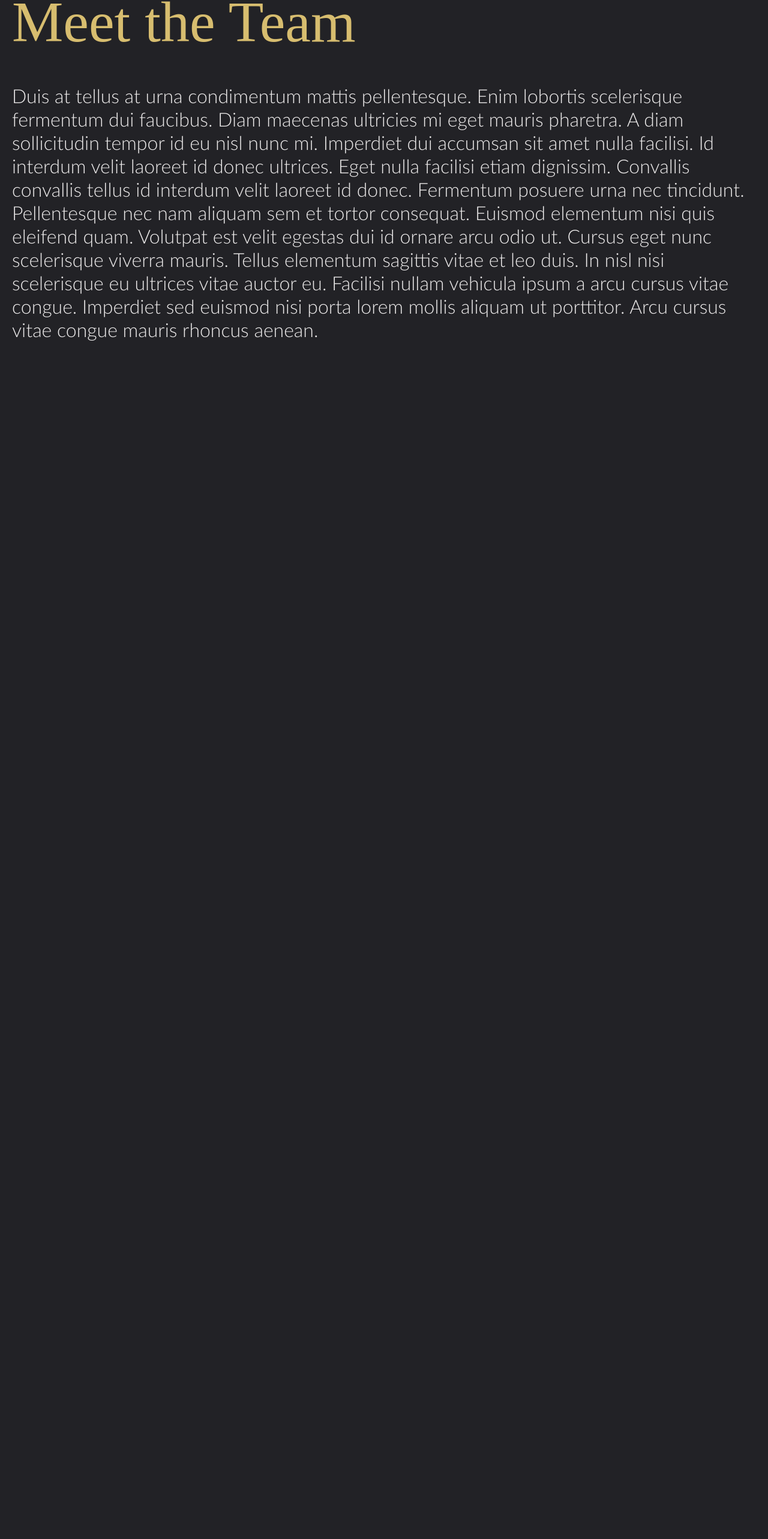
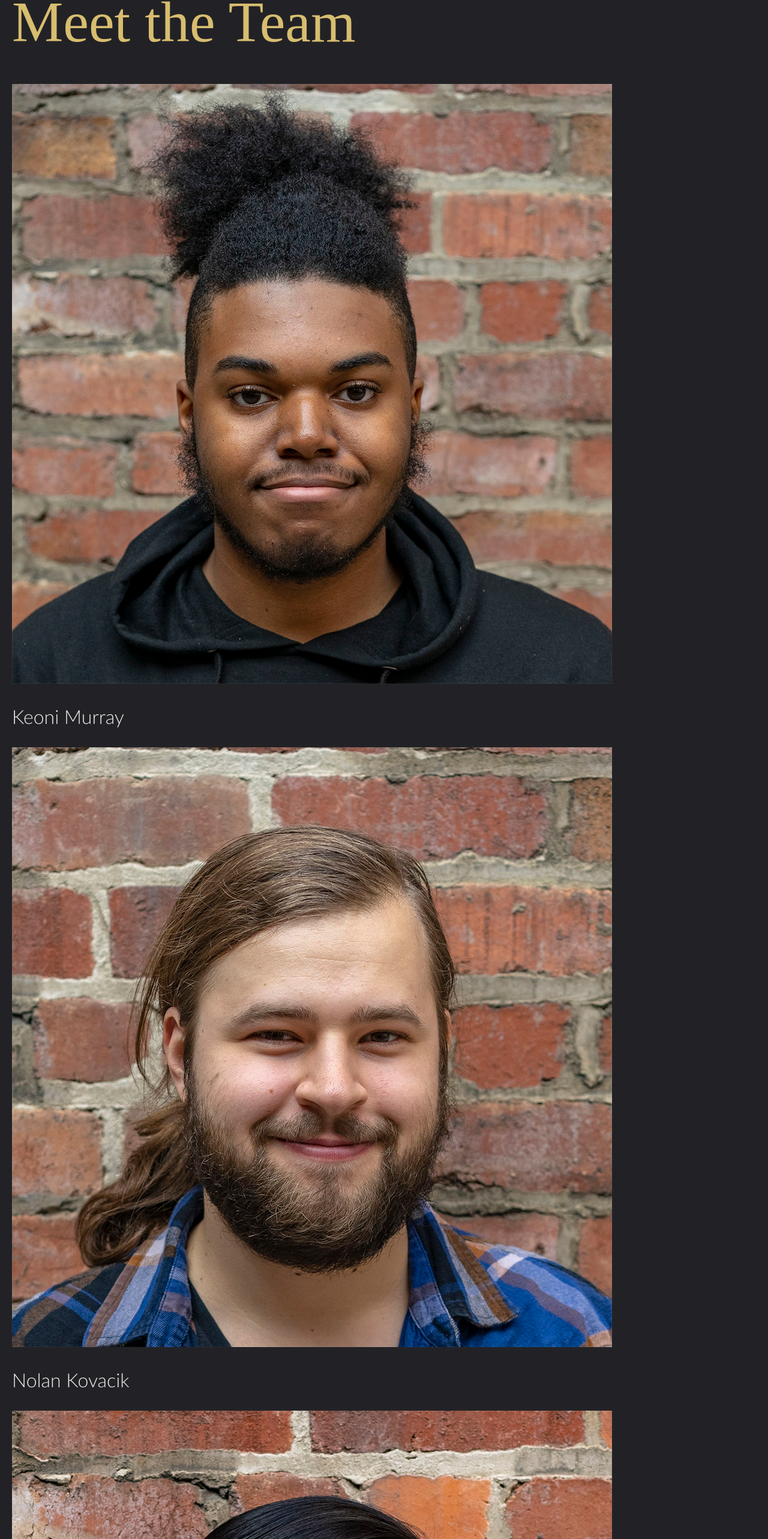
Before and after one commit to Surprez/SPD-1-3_suprez-frontend, a React (Create React App) app: page / in a window 1280 px wide. Shown: the part 2223-4789 px from the top of the page at 60% size. Before the commit the page ends 2824 px from the top, so only its background shows below. Built offline with nearby package versions, Linux system fonts and the light colour scheme; a web font is replaced by a local one.

Commit message:
[ADD] About team section

```diff
--- a/src/jsx/About.jsx
+++ b/src/jsx/About.jsx
@@ -1,18 +1,54 @@
+import React from 'react'
+import Keoni from '../img/Keoni.jpg'
+import Nolan from '../img/Nolan.jpg'
+import Raymond from '../img/Raymond.jpg'
+import KJ from '../img/KJ.jpg'
 
-import React from 'react'
+
 
 const About = (props) => {
 return (
 <div id='content'>
 	<h2>Not presentations, experiences</h2>
-			<p>When giving a presentation, you’re usually given a big stage to move around in. Yet many still stick to a confined corner. Why is that? Well, there’s a big tether in the form of a laptop or other device. Someone has to change slides right? Let Suprez help with that. Just worry about delivering a powerful experience.</p>
+	<p>When giving a presentation, you’re usually given a big stage to move around in. Yet many still stick to a confined
+		corner. Why is that? Well, there’s a big tether in the form of a laptop or other device. Someone has to change slides
+		right? Let Suprez help with that. Just worry about delivering a powerful experience.</p>
 	<h3>Fluid Storytelling</h3>
-			<p>There is nothing more momentum breaking than having to look back at the screen to see where your slides are at. On top of that, having to click through slides or signal someone to go to the next slide as you present. With Suprez your visuals are generated dynamically based on the words that you say. Tell the story you wanted to tell without interruptions.</p>
+	<p>There is nothing more momentum breaking than having to look back at the screen to see where your slides are at. On
+		top of that, having to click through slides or signal someone to go to the next slide as you present. With Suprez
+		your visuals are generated dynamically based on the words that you say. Tell the story you wanted to tell without
+		interruptions.</p>
 	<h3>Customizable</h3>
-			<p>Suprez gives logged in users the ability to customize their experiences by selecting what happens when certain keywords are spoken. Have a favorite lightbulb gif or sticker that you want to appear when you talk about your startup’s “lightbulb moment”? What about that “spark” that drives and motivates you?</p>
+	<p>Suprez gives logged in users the ability to customize their experiences by selecting what happens when certain
+		keywords are spoken. Have a favorite lightbulb gif or sticker that you want to appear when you talk about your
+		startup’s “lightbulb moment”? What about that “spark” that drives and motivates you?</p>
 
 	<h3>Meet the Team</h3>
-			<p>Duis at tellus at urna condimentum mattis pellentesque. Enim lobortis scelerisque fermentum dui faucibus. Diam maecenas ultricies mi eget mauris pharetra. A diam sollicitudin tempor id eu nisl nunc mi. Imperdiet dui accumsan sit amet nulla facilisi. Id interdum velit laoreet id donec ultrices. Eget nulla facilisi etiam dignissim. Convallis convallis tellus id interdum velit laoreet id donec. Fermentum posuere urna nec tincidunt. Pellentesque nec nam aliquam sem et tortor consequat. Euismod elementum nisi quis eleifend quam. Volutpat est velit egestas dui id ornare arcu odio ut. Cursus eget nunc scelerisque viverra mauris. Tellus elementum sagittis vitae et leo duis. In nisl nisi scelerisque eu ultrices vitae auctor eu. Facilisi nullam vehicula ipsum a arcu cursus vitae congue. Imperdiet sed euismod nisi porta lorem mollis aliquam ut porttitor. Arcu cursus vitae congue mauris rhoncus aenean.</p>
+	<div id = 'team-photo'>
+		<img src={Keoni}></img>
+		<p>Keoni Murray</p>
+	</div>
+	<div id = 'team-photo'>
+		<img src={Nolan}></img>
+		<p>Nolan Kovacik</p>
+	</div>
+	<div id = 'team-photo'>
+		<img src={Raymond}></img>
+		<p>Raymond Wu</p>
+	</div>
+	<div id = 'team-photo'>
+		<img src={KJ}></img>
+		<p>KJ Wilson</p>
+	</div>
+
+	<p>Duis at tellus at urna condimentum mattis pellentesque. Enim lobortis scelerisque fermentum dui faucibus. Diam
+		maecenas ultricies mi eget mauris pharetra. A diam sollicitudin tempor id eu nisl nunc mi. Imperdiet dui accumsan sit
+		amet nulla facilisi. Id interdum velit laoreet id donec ultrices. Eget nulla facilisi etiam dignissim. Convallis
+		convallis tellus id interdum velit laoreet id donec. Fermentum posuere urna nec tincidunt. Pellentesque nec nam
+		aliquam sem et tortor consequat. Euismod elementum nisi quis eleifend quam. Volutpat est velit egestas dui id ornare
+		arcu odio ut. Cursus eget nunc scelerisque viverra mauris. Tellus elementum sagittis vitae et leo duis. In nisl nisi
+		scelerisque eu ultrices vitae auctor eu. Facilisi nullam vehicula ipsum a arcu cursus vitae congue. Imperdiet sed
+		euismod nisi porta lorem mollis aliquam ut porttitor. Arcu cursus vitae congue mauris rhoncus aenean.</p>
 </div>
 );
 }
```
Lines whose indentation alone changed are shown as unchanged.
